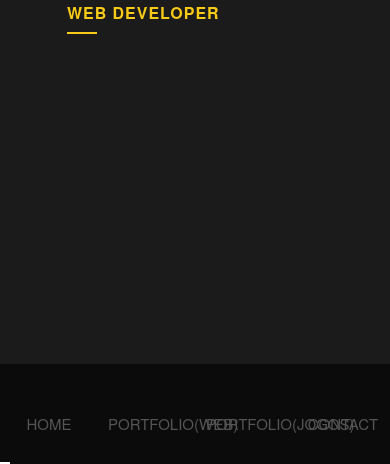
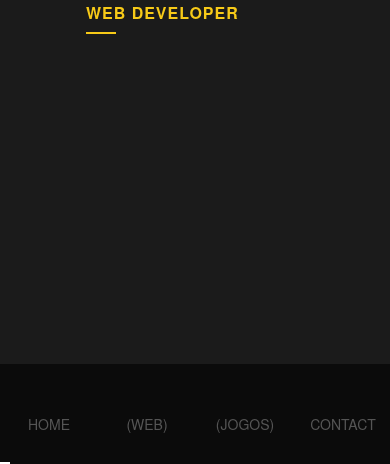
Before and after one commit to fabriciominowa/fabriciominowa-portifolio, a plain HTML site: page index.html in a window 390 px wide. Shown: the part 380-844 px from the top of the page. Drawn offline with Linux system fonts and the light colour scheme; some packages are replaced by stand-ins of ours.

Commit message:
Update index.html

```diff
--- a/index.html
+++ b/index.html
@@ -288,9 +288,11 @@ a {
   }
 
 </style>
--->
+--><meta name="viewport" content="width=device-width, initial-scale=1.0" />
+<meta description="esse e meu portfolio de desenvolvimento web e games. aqui você vai encontra porjetos  desenvolvidos por min">
 <html>
 <style >
+
 a {
     color: inherit;
     text-decoration: inherit;
@@ -334,10 +336,10 @@ a {
     color: #555;
     transition: background-color 0.5s 0.2s ease, color 0.3s ease;
     cursor: pointer;
-    font-size: 15px;
+    font-size: 14px;
     text-transform: uppercase;
     letter-spacing: 0px;
-    font-weight: 800px;
+    font-weight:0px;
     transform: translateY(100%);
   }
   nav li.active {
@@ -582,8 +584,8 @@ a {
     <ul>
       <li><a href="#index.html">Home</a></li>
 
-      <li><a href="galeria.html">Portfolio(Web)</a></li>
-        <li><a href="galeria.html">Portfolio(jogos)</a></li>
+      <li><a href="galeria.html">(Web)</a></li>
+        <li><a href="galeria.html">(jogos)</a></li>
 
       <li><a href="contato.html" class="text-center">Contact me</a></li>
       <li class="slide"></li>
@@ -591,15 +593,16 @@ a {
   </nav>
   <section>
     <div class="title"><span>fabricio minowa</span><span>Game Developer and<a target="_blanck" href="salfia.com">Web Developer</a></span></div>
-    <h2>ola</h2>
+
   </section>
 
     </div>
     <script type="text/javascript" src="cordova.js"></script>
     <script type="text/javascript" src="js/index.js"></script>
     <script type="text/javascript">
-        app.initialize();
+        app.initialize(portifolio);
     </script>
+
 </body>
 
 </html>
```
